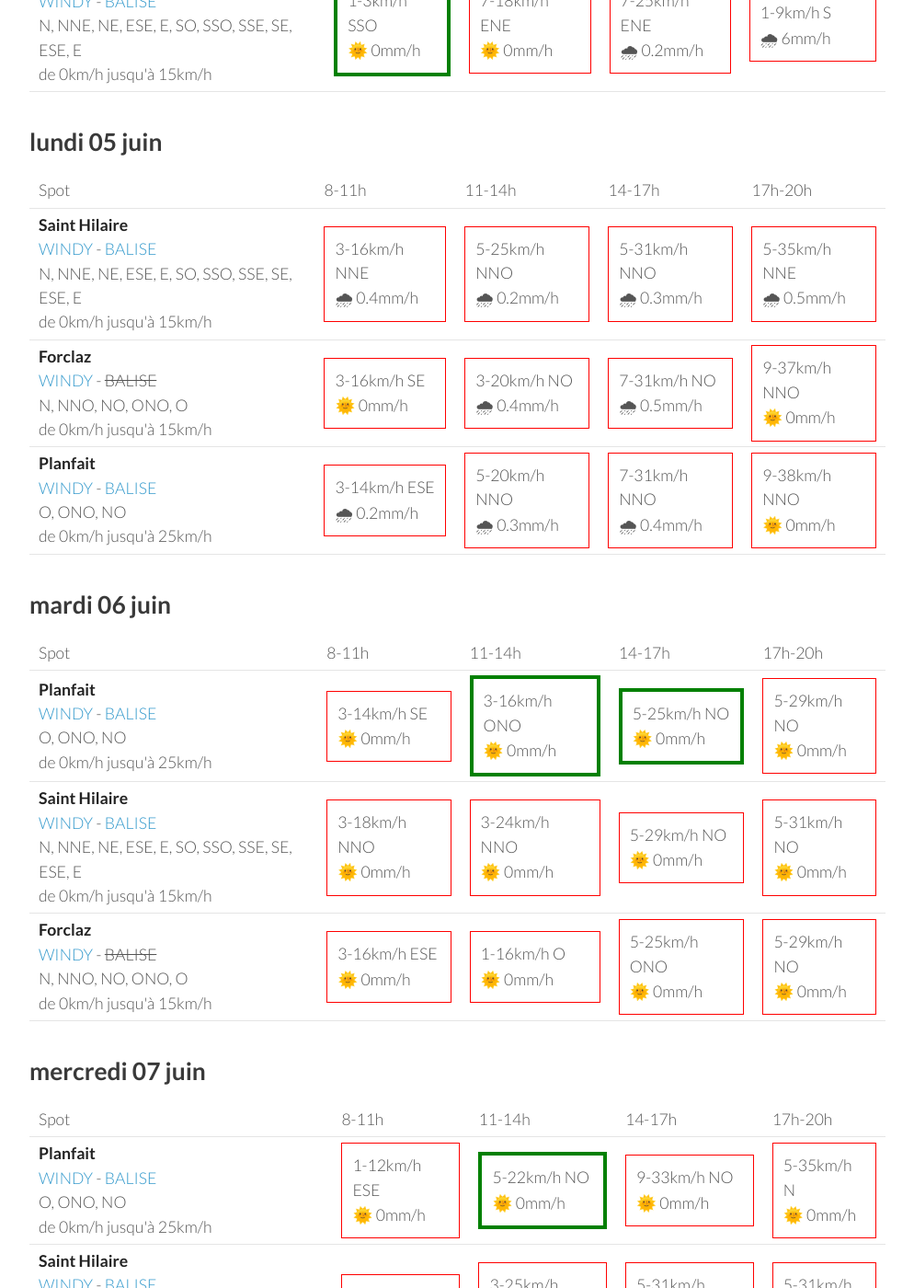
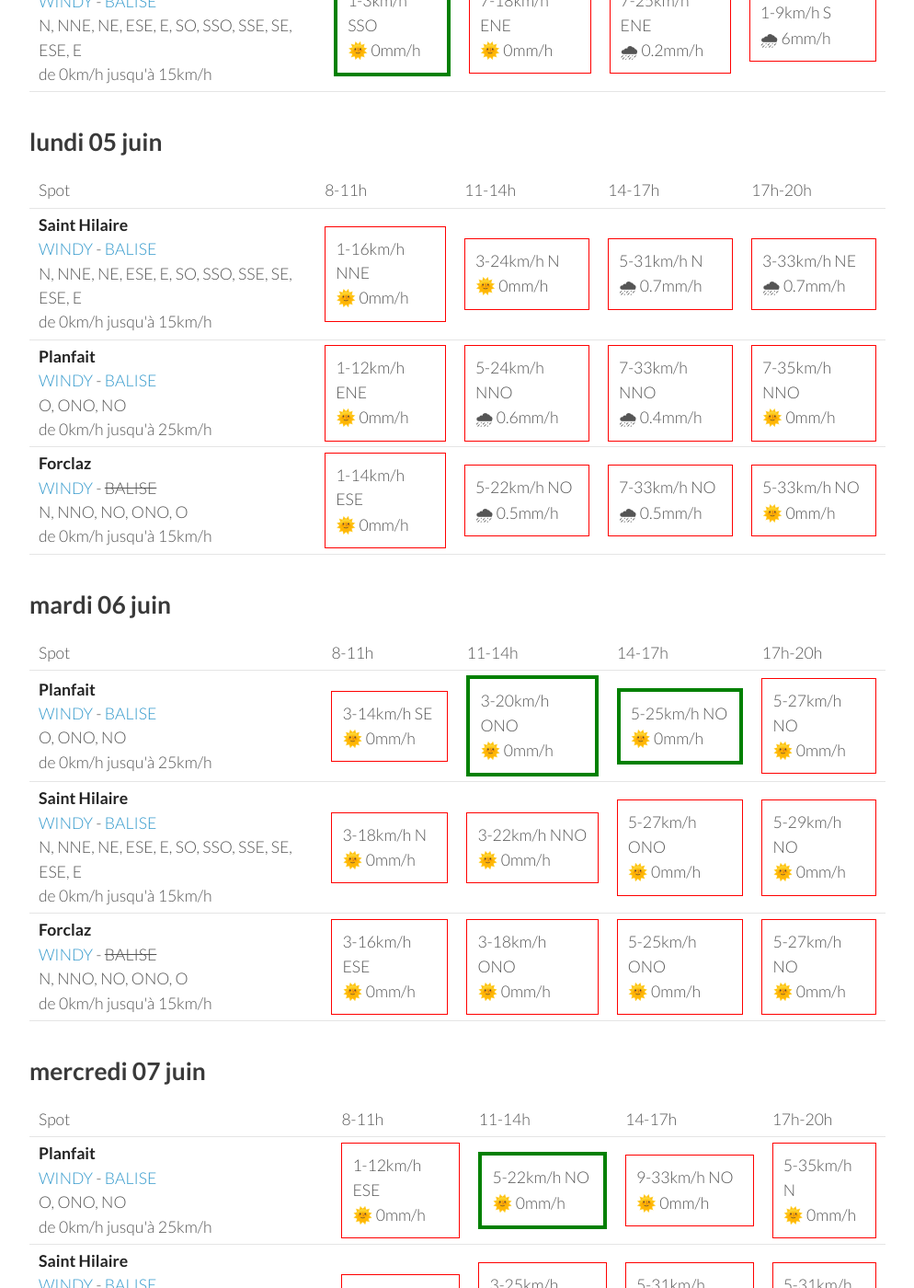
Before and after one commit to parapente-dans-le-nord/parapente-dans-le-nord.github.io, a Jekyll site: the page built from alpes_nord.markdown, in a window 1280 px wide and 1400 px high, scrolled down 1159 px. Shown: the whole window at 92% size, without its empty margins (26-1020 px from the left). Built offline with Jekyll 4.4.1, drawn with Linux system fonts in a browser that asks for light colours; some of the changed text lies outside the part shown.

Commit message:
update index.markdown

```diff
--- a/alpes_nord.markdown
+++ b/alpes_nord.markdown
@@ -113,30 +113,30 @@ page mise à jour le samedi 03 juin 13:26
 <tr>
         <td><strong>Saint Hilaire</strong><br><a href="https://windy.com/45.307/5.888?45.087,5.889,9,m:eUFagkX">WINDY</a> - <span class=""><a href="http://www.balisemeteo.com/balise.php?idBalise=61">BALISE</a> </span><br> <span class="vent-favorable">N, NNE, NE, ESE, E, SO, SSO, SSE, SE, ESE, E</span><br><span class="force-vent">de 0km/h jusqu'à 15km/h</span> </td>
 
-            <td><div class="not-flyable"><p>3-16km/h NNE</p><p>🌧 0.4mm/h</p></div></td>
-            <td><div class="not-flyable"><p>5-25km/h NNO</p><p>🌧 0.2mm/h</p></div></td>
-            <td><div class="not-flyable"><p>5-31km/h NNO</p><p>🌧 0.3mm/h</p></div></td>
-            <td><div class="not-flyable"><p>5-35km/h NNE</p><p>🌧 0.5mm/h</p></div></td>
+            <td><div class="not-flyable"><p>1-16km/h NNE</p><p>🌞 0mm/h</p></div></td>
+            <td><div class="not-flyable"><p>3-24km/h N</p><p>🌞 0mm/h</p></div></td>
+            <td><div class="not-flyable"><p>5-31km/h N</p><p>🌧 0.7mm/h</p></div></td>
+            <td><div class="not-flyable"><p>3-33km/h NE</p><p>🌧 0.7mm/h</p></div></td>
+
+
+    </tr>
+<tr>
+        <td><strong>Planfait</strong><br><a href="https://windy.com/45.853/6.223?45.415,6.223,8">WINDY</a> - <span class=""><a href="https://www.openwindmap.org/PP496">BALISE</a> </span><br> <span class="vent-favorable">O, ONO, NO</span><br><span class="force-vent">de 0km/h jusqu'à 25km/h</span> </td>
+
+            <td><div class="not-flyable"><p>1-12km/h ENE</p><p>🌞 0mm/h</p></div></td>
+            <td><div class="not-flyable"><p>5-24km/h NNO</p><p>🌧 0.6mm/h</p></div></td>
+            <td><div class="not-flyable"><p>7-33km/h NNO</p><p>🌧 0.4mm/h</p></div></td>
+            <td><div class="not-flyable"><p>7-35km/h NNO</p><p>🌞 0mm/h</p></div></td>
 
 
     </tr>
 <tr>
         <td><strong>Forclaz</strong><br><a href="https://windy.com/45.814/6.247?45.375,6.246,8,m:eVwaglz">WINDY</a> - <span class="no-balise"> BALISE </span><br> <span class="vent-favorable">N, NNO, NO, ONO, O</span><br><span class="force-vent">de 0km/h jusqu'à 15km/h</span> </td>
 
-            <td><div class="not-flyable"><p>3-16km/h SE</p><p>🌞 0mm/h</p></div></td>
-            <td><div class="not-flyable"><p>3-20km/h NO</p><p>🌧 0.4mm/h</p></div></td>
-            <td><div class="not-flyable"><p>7-31km/h NO</p><p>🌧 0.5mm/h</p></div></td>
-            <td><div class="not-flyable"><p>9-37km/h NNO</p><p>🌞 0mm/h</p></div></td>
-
-
-    </tr>
-<tr>
-        <td><strong>Planfait</strong><br><a href="https://windy.com/45.853/6.223?45.415,6.223,8">WINDY</a> - <span class=""><a href="https://www.openwindmap.org/PP496">BALISE</a> </span><br> <span class="vent-favorable">O, ONO, NO</span><br><span class="force-vent">de 0km/h jusqu'à 25km/h</span> </td>
-
-            <td><div class="not-flyable"><p>3-14km/h ESE</p><p>🌧 0.2mm/h</p></div></td>
-            <td><div class="not-flyable"><p>5-20km/h NNO</p><p>🌧 0.3mm/h</p></div></td>
-            <td><div class="not-flyable"><p>7-31km/h NNO</p><p>🌧 0.4mm/h</p></div></td>
-            <td><div class="not-flyable"><p>9-38km/h NNO</p><p>🌞 0mm/h</p></div></td>
+            <td><div class="not-flyable"><p>1-14km/h ESE</p><p>🌞 0mm/h</p></div></td>
+            <td><div class="not-flyable"><p>5-22km/h NO</p><p>🌧 0.5mm/h</p></div></td>
+            <td><div class="not-flyable"><p>7-33km/h NO</p><p>🌧 0.5mm/h</p></div></td>
+            <td><div class="not-flyable"><p>5-33km/h NO</p><p>🌞 0mm/h</p></div></td>
 
 
     </tr>
@@ -160,19 +160,19 @@ page mise à jour le samedi 03 juin 13:26
         <td><strong>Planfait</strong><br><a href="https://windy.com/45.853/6.223?45.415,6.223,8">WINDY</a> - <span class=""><a href="https://www.openwindmap.org/PP496">BALISE</a> </span><br> <span class="vent-favorable">O, ONO, NO</span><br><span class="force-vent">de 0km/h jusqu'à 25km/h</span> </td>
 
             <td><div class="not-flyable"><p>3-14km/h SE</p><p>🌞 0mm/h</p></div></td>
-            <td><div class="flyable"><p>3-16km/h ONO</p><p>🌞 0mm/h</p></div></td>
+            <td><div class="flyable"><p>3-20km/h ONO</p><p>🌞 0mm/h</p></div></td>
             <td><div class="flyable"><p>5-25km/h NO</p><p>🌞 0mm/h</p></div></td>
-            <td><div class="not-flyable"><p>5-29km/h NO</p><p>🌞 0mm/h</p></div></td>
+            <td><div class="not-flyable"><p>5-27km/h NO</p><p>🌞 0mm/h</p></div></td>
 
 
     </tr>
 <tr>
         <td><strong>Saint Hilaire</strong><br><a href="https://windy.com/45.307/5.888?45.087,5.889,9,m:eUFagkX">WINDY</a> - <span class=""><a href="http://www.balisemeteo.com/balise.php?idBalise=61">BALISE</a> </span><br> <span class="vent-favorable">N, NNE, NE, ESE, E, SO, SSO, SSE, SE, ESE, E</span><br><span class="force-vent">de 0km/h jusqu'à 15km/h</span> </td>
 
-            <td><div class="not-flyable"><p>3-18km/h NNO</p><p>🌞 0mm/h</p></div></td>
-            <td><div class="not-flyable"><p>3-24km/h NNO</p><p>🌞 0mm/h</p></div></td>
+            <td><div class="not-flyable"><p>3-18km/h N</p><p>🌞 0mm/h</p></div></td>
+            <td><div class="not-flyable"><p>3-22km/h NNO</p><p>🌞 0mm/h</p></div></td>
+            <td><div class="not-flyable"><p>5-27km/h ONO</p><p>🌞 0mm/h</p></div></td>
             <td><div class="not-flyable"><p>5-29km/h NO</p><p>🌞 0mm/h</p></div></td>
-            <td><div class="not-flyable"><p>5-31km/h NO</p><p>🌞 0mm/h</p></div></td>
 
 
     </tr>
@@ -180,9 +180,9 @@ page mise à jour le samedi 03 juin 13:26
         <td><strong>Forclaz</strong><br><a href="https://windy.com/45.814/6.247?45.375,6.246,8,m:eVwaglz">WINDY</a> - <span class="no-balise"> BALISE </span><br> <span class="vent-favorable">N, NNO, NO, ONO, O</span><br><span class="force-vent">de 0km/h jusqu'à 15km/h</span> </td>
 
             <td><div class="not-flyable"><p>3-16km/h ESE</p><p>🌞 0mm/h</p></div></td>
-            <td><div class="not-flyable"><p>1-16km/h O</p><p>🌞 0mm/h</p></div></td>
+            <td><div class="not-flyable"><p>3-18km/h ONO</p><p>🌞 0mm/h</p></div></td>
             <td><div class="not-flyable"><p>5-25km/h ONO</p><p>🌞 0mm/h</p></div></td>
-            <td><div class="not-flyable"><p>5-29km/h NO</p><p>🌞 0mm/h</p></div></td>
+            <td><div class="not-flyable"><p>5-27km/h NO</p><p>🌞 0mm/h</p></div></td>
 
 
     </tr>
```
Also changed, not shown: other parts of alpes_nord.markdown (+1 -1 lines).
